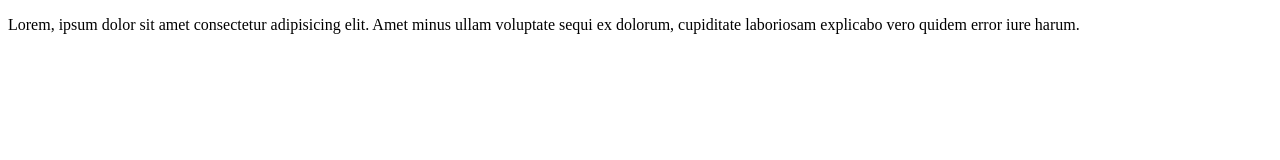
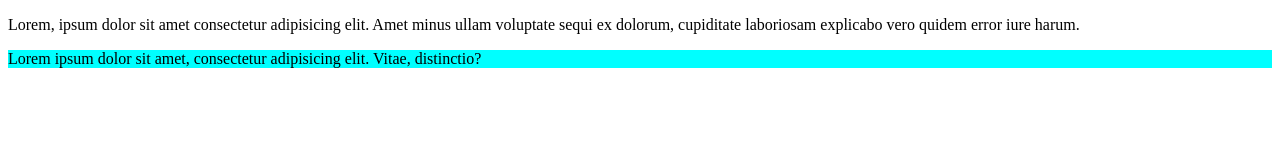
Before and after one commit to codingwithrahat/Web-Dev, a plain HTML site: page HTML/paragraph.html in a window 1280 px wide. Drawn offline with Linux system fonts and the light colour scheme.

Commit message:
Update paragraph.html

```diff
--- a/HTML/paragraph.html
+++ b/HTML/paragraph.html
@@ -8,6 +8,11 @@
 <body>
     <p>Lorem, ipsum dolor sit amet consectetur adipisicing elit. Amet minus ullam voluptate sequi ex dolorum, cupiditate laboriosam explicabo vero quidem error iure harum.</p>
 
+    <! this is called in line css>
+    <p style="background-color: aqua;">Lorem ipsum dolor sit amet, consectetur adipisicing elit. Vitae, distinctio?</p>
+
+
+
 
 
 </body>
```
